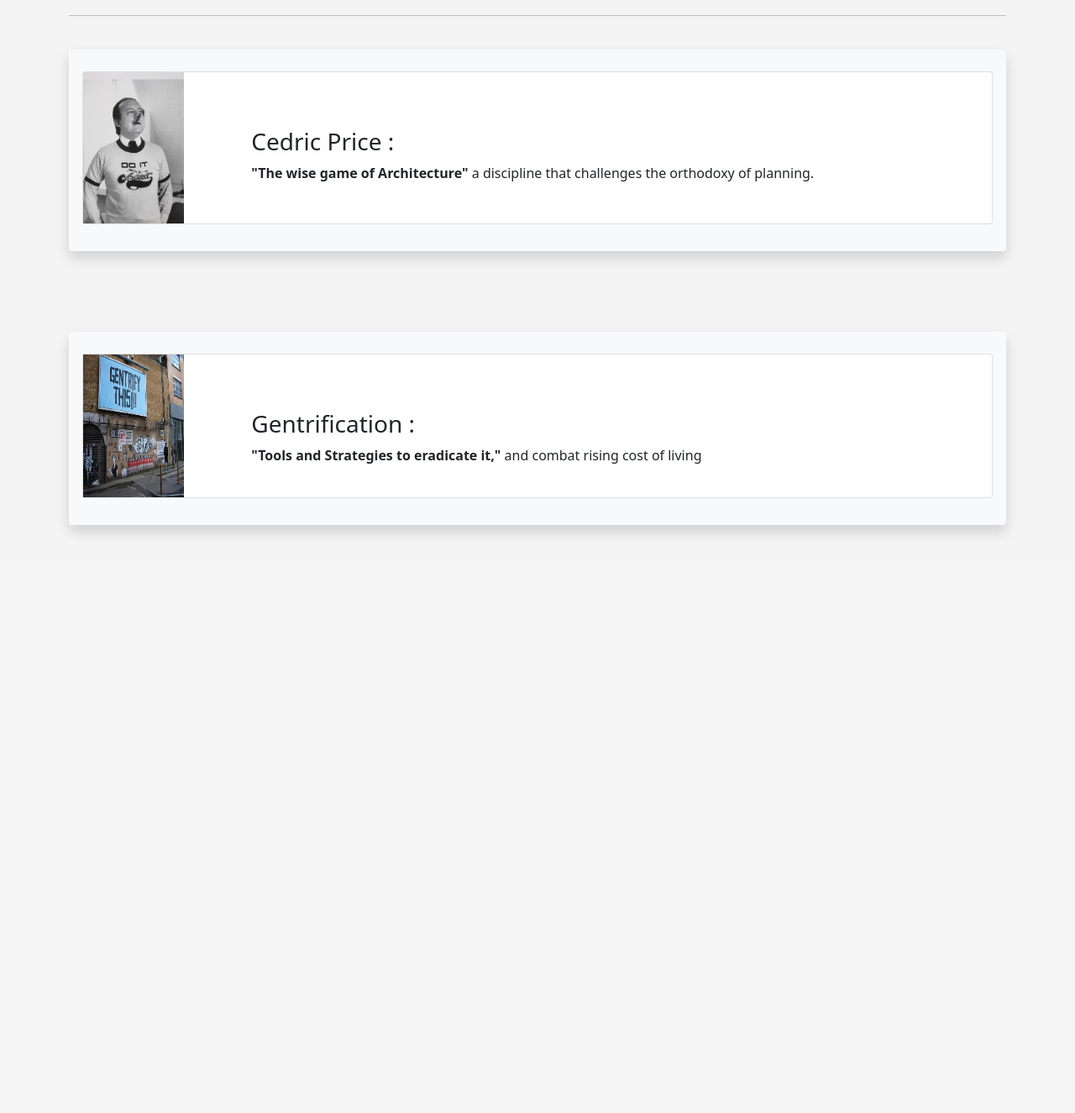
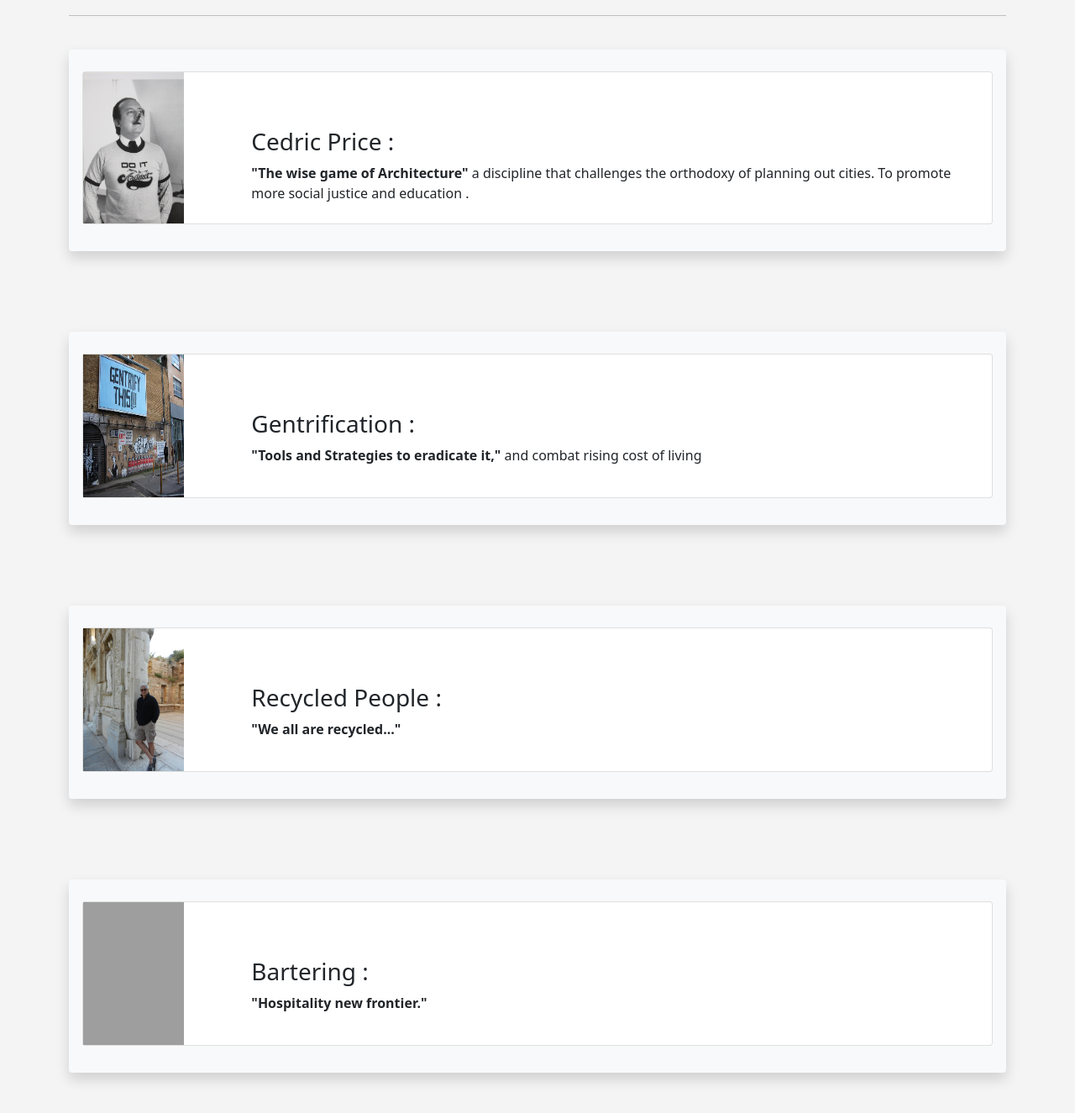
Before and after one commit to marco872/hsf, a Flask app: page / in a window 1280 px wide. Shown: the part 453-1778 px from the top of the page at 84% size. Before the commit the page ends 1090 px from the top, so only its background shows below. Run offline with Flask 2, Linux system fonts and the light colour scheme; some libraries are stand-ins or nearby versions; grey boxes are pictures that could not be loaded.

Commit message:
new submit

```diff
--- a/templates/about.html
+++ b/templates/about.html
@@ -10,10 +10,10 @@
 	<br/>
 	<hr/><br/>
 	<u><h5> Who We Are:</h5></u>
-	<p> We are the new people. We offer an open source platform to those who want to present new ideas for a better living. To those who want to change the world using a holistic approach , which includes social justice, technique and creativity. To those who not only want to improve the way we live, but who want to give back to our planet what we have unjustly taken from it over the past hundred years.<strong><em>We All are the new people.</em></strong></p>
+	<p> We are ordinary people, those who believe in UNESCO's 17 Sustainable Development Goals to improve their lives. We advocate holistic action to challenge current social inequality, climate change and poverty. We want to build a greener and more just world to give back to our planet what we have unfairly taken from it over the past hundred years.</p>
 	<br/><br/>
 	<hr/><br/>
-	<u><h5> Wha do we do:</h5></u>
+	<u><h5> What do we do:</h5></u>
 	<p>Is a global change in our lifestyle too innovative a topic to discuss? Perhaps for some it is, but they are the ones who consider it unproductive, not us. Most of us know that imagining more produces positive results. As a result, new companies with 360-degree sustainable innovative programs are the ones that win in the marketplace. Consequently, it is the more conservative business approaches that need to be transformed, and <strong><em>this open source platform aims to introduce these emerging holistic concepts.</em></strong></p>
 	<br/><br/>
 	<hr/><br/>
--- a/templates/index.html
+++ b/templates/index.html
@@ -28,7 +28,7 @@
 					Cedric Price :
 				</h3>
 				<p class="card-text" >
-					 <strong>"The wise game of Architecture" </strong> a discipline that challenges the orthodoxy of planning.</p>
+					 <strong>"The wise game of Architecture" </strong> a discipline that challenges the orthodoxy of planning out cities. To promote  more social justice and education .</p>
 			</div>
 		</div>
 	</div>
@@ -58,6 +58,49 @@
 </div>
 
 </div>
+<br/><br/>
 
+<div class="shadow p-3 mb-5 bg-light rounded ">
+<div class="card mb-3" style="margin-top:10px">
+	<div class="row no-gutters">
+		<div class="col-md-2">
+			<img src="{{ url_for('static', filename='images/0418.jpg') }}" width="120" height="170" align="left">
+		</div>
+		<div class="col-md-10" >
+			<div class="card-body"  >
+				<h3 class="card-title" style="margin-top:50px" >
+					Recycled People :
+				</h3>
+				<p class="card-text" >
+					 <strong>"We all are recycled..."</strong>
+				</p>
+			</div>
+		</div>
+	</div>
+</div>
+
+</div>
+<br/><br/>
+
+<div class="shadow p-3 mb-5 bg-light rounded ">
+<div class="card mb-3" style="margin-top:10px">
+	<div class="row no-gutters">
+		<div class="col-md-2">
+			<img src="{{ url_for('static', filename='images/0154.jpg') }}" width="120" height="170" align="left">
+		</div>
+		<div class="col-md-10" >
+			<div class="card-body"  >
+				<h3 class="card-title" style="margin-top:50px" >
+					Bartering :
+				</h3>
+				<p class="card-text" >
+					 <strong>"Hospitality new frontier."</strong>
+				</p>
+			</div>
+		</div>
+	</div>
+</div>
+
+</div>
 
 {% endblock %}
```
Also changed, not shown: static/images/0418.jpg (added), static/images/Folie3.JPG (added), 1 other file.
